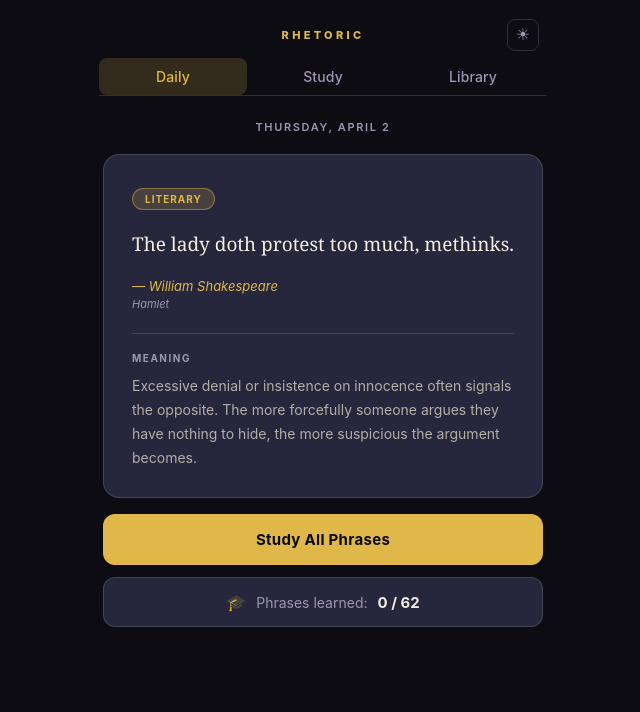
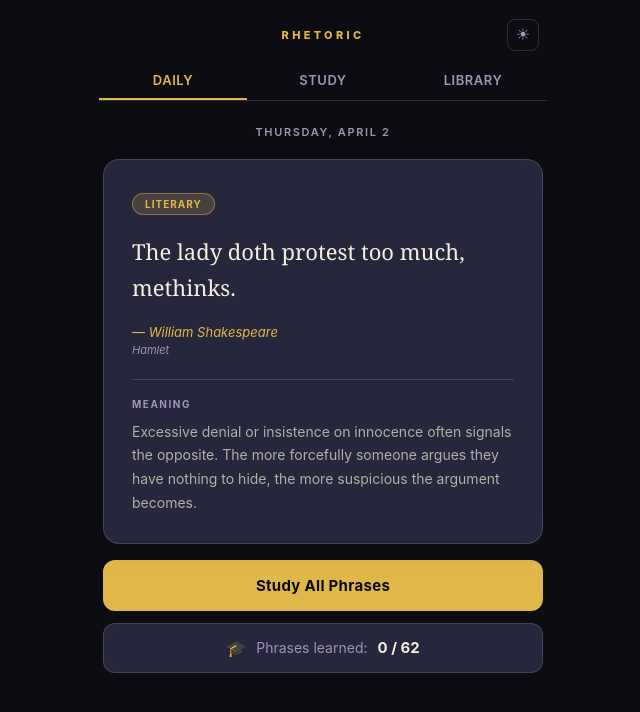
Before and after one commit to EMCL-Justin/rhetoric, a React (Vite) app: page / in a window 1280 px wide. Shown: the top 712 px of the page, without its empty margins (317-957 px from the left). Built offline with nearby package versions, Linux system fonts and the light colour scheme.

Commit message:
design pass: underline tabs, larger daily quote, card shadows, bigger library text

```diff
--- a/src/components/Layout.jsx
+++ b/src/components/Layout.jsx
@@ -16,7 +16,7 @@ export default function Layout({ children }) {
       <div className="header">
         <div className="header-wordmark">Rhetoric</div>
         <button className="theme-toggle" onClick={toggle} aria-label="Toggle theme">
-          {theme === 'dark' ? '☀' : '☾'}
+          {theme === 'dark' ? '☀' : '◑'}
         </button>
       </div>
       <nav className="tabs">
--- a/src/index.css
+++ b/src/index.css
@@ -96,7 +96,7 @@ html, body, #root {
 /* ---- TABS ---- */
 .tabs {
   display: flex;
-  padding: 16px 16px 0;
+  padding: 20px 16px 0;
   gap: 2px;
 }
 .tab {
@@ -104,20 +104,21 @@ html, body, #root {
   padding: 10px 0;
   background: none;
   border: none;
+  border-bottom: 2px solid transparent;
   color: var(--muted);
-  font-size: 14px;
-  font-weight: 500;
+  font-size: 13px;
+  font-weight: 600;
   cursor: pointer;
-  border-radius: 8px;
   transition: all 0.15s;
   font-family: inherit;
-  letter-spacing: 0.01em;
+  letter-spacing: 0.04em;
+  text-transform: uppercase;
   text-decoration: none;
   text-align: center;
   display: block;
 }
-.tab:hover  { color: var(--text); background: var(--surface2); }
-.tab.active { color: var(--gold); background: var(--gold-dim); }
+.tab:hover  { color: var(--text); }
+.tab.active { color: var(--gold); border-bottom-color: var(--gold); }
 
 .tab-line {
   height: 1px;
@@ -180,6 +181,7 @@ html, body, #root {
   margin-bottom: 16px;
   position: relative;
   overflow: hidden;
+  box-shadow: 0 4px 24px rgba(0,0,0,0.18);
 }
 
 .daily-cat {
@@ -198,8 +200,8 @@ html, body, #root {
 
 .daily-quote {
   font-family: Georgia, 'Times New Roman', serif;
-  font-size: 19px;
-  line-height: 1.7;
+  font-size: 22px;
+  line-height: 1.65;
   color: var(--text);
   margin-bottom: 18px;
 }
@@ -320,6 +322,7 @@ html, body, #root {
   inset: 0;
   border-radius: var(--radius);
   border: 1px solid var(--border);
+  box-shadow: 0 4px 24px rgba(0,0,0,0.22);
   backface-visibility: hidden;
   -webkit-backface-visibility: hidden;
   display: flex;
@@ -563,7 +566,7 @@ html, body, #root {
 
 .pc-quote {
   font-family: Georgia, serif;
-  font-size: 14px;
+  font-size: 15px;
   line-height: 1.65;
   color: var(--text);
   margin-bottom: 10px;
```
